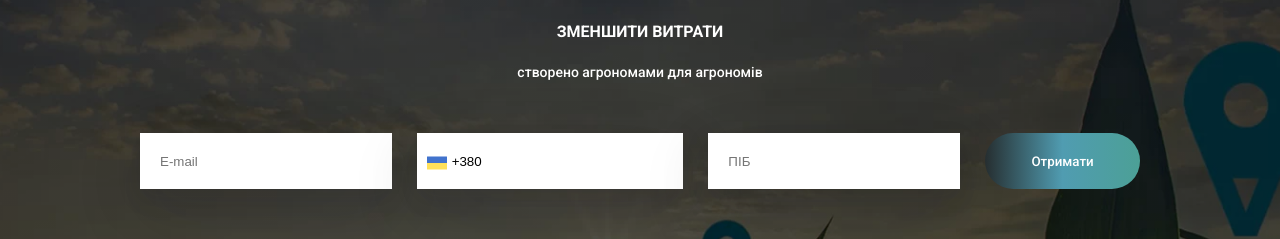
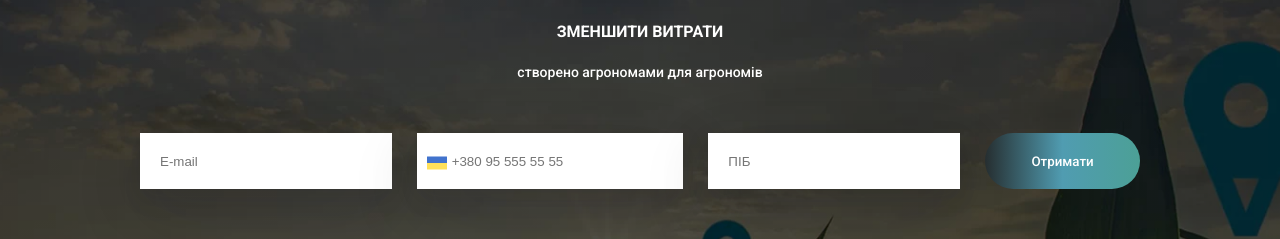
Before and after one commit to BohdanNeskorozhenyy/agro_expert, a plain HTML site: page index.html in a window 1280 px wide. Shown: the part 1022-1261 px from the top of the page. Drawn offline with nearby package versions, Linux system fonts and the light colour scheme.

Commit message:
change input

```diff
--- a/index.html
+++ b/index.html
@@ -65,7 +65,7 @@
             <div id="form-section-scroll"></div>
             <form class="form-section__form" id="form-section__form" >
                <input required class="form-section__email form-section__input" type="email" placeholder="E-mail" >
-               <input required class="form-section__tell form-section__input" data-phonemask-mask="+380(99) 999-99-99" oninput="this.value = this.value.replace(/[^0-9 +]/g, '').replace(/(\..*)\./g, '$1');" value="+380" pattern=".{13,13}" maxlength="13" type="tel" >
+               <input required class="form-section__tell form-section__input"  oninput="this.value = this.value.replace(/[^0-9 +]/g, '').replace(/(\..*)\./g, '$1');" placeholder="+380 95 555 55 55" pattern=".{10,10}" maxlength="10" type="tel" >
                <input required class="form-section__name form-section__input" type="text" placeholder="ПІБ">
                <button type="submit" class="form-section__button"> Отримати</button>
             </form>
```
